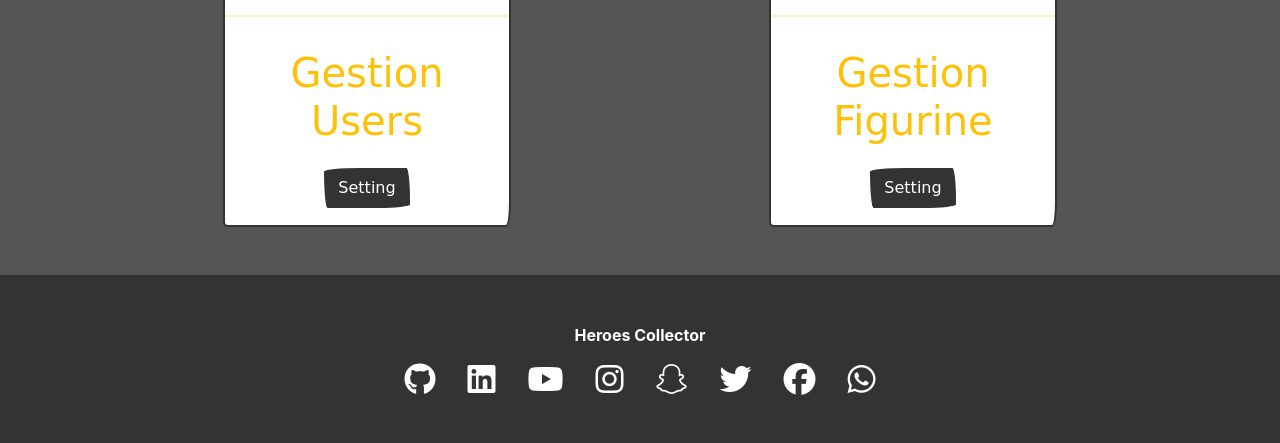
After one commit to romain13500/rncp-figurine, a PHP site: template view/admin.view.php in a window 1280 px wide. The commit adds this page. Shown: the part 857-1300 px from the top of the page. Run offline with PHP 8.4, Linux system fonts and the light colour scheme; the template is opened without the code that fills it, so the values that code supplies are empty; some libraries are stand-ins or nearby versions; some web fonts are replaced.

Commit message:
creation de la page admin view

```diff
--- a/controller/FigurineController.php
+++ b/controller/FigurineController.php
@@ -12,6 +12,11 @@ class FigurineController {
         $this->figurineManager->loadFigurine();
     }
 
+    public function displayFigurineAdmin() {
+        $figurines = $this->figurineManager->getFigurines();
+        require_once "view/admin.figurine.view.php";
+    }
+
 
 
 }
--- /dev/null
+++ b/view/admin.view.php
@@ -0,0 +1,71 @@
+<?php
+
+ob_start()
+?>
+
+<!-- DEBUT DU FRONT -->
+<div class = "container">
+    <div class="d-flex flex-wrap justify-content-around">
+
+        <div class="card" style="width: 18rem;">
+            <img src="..." class="card-img-top" alt="...">
+            <hr>
+            <div class="card-body">
+                <p class="card-text">Gestion Dragon Ball</p>
+                <a href="<?= URL ?>dragonballadmin" class="btn btn-primary">Setting</a>
+            </div>
+        </div>
+
+
+
+
+        <div class="card" style="width: 18rem;">
+        <img src="..." class="card-img-top" alt="...">
+        <hr>
+        <div class="card-body">
+            <p class="card-text">Gestion Naruto</p>
+            <a href="<?= URL ?>narutoadmin" class="btn btn-primary">Setting</a>
+        </div>
+        </div>
+
+
+
+
+        <div class="card" style="width: 18rem;">
+        <img src="..." class="card-img-top" alt="...">
+        <hr>
+        <div class="card-body">
+            <p class="card-text">Gestion One Piece</p>
+            <a href="<?= URL ?>onepieceadmin" class="btn btn-primary">Setting</a>
+        </div>
+        </div>
+
+        <div class="card" style="width: 18rem;">
+        <img src="..." class="card-img-top" alt="...">
+        <hr>
+        <div class="card-body">
+            <p class="card-text">Gestion Users</p>
+            <a href="<?= URL ?>useradmin" class="btn btn-primary">Setting</a>
+        </div>
+        </div>
+
+        <div class="card" style="width: 18rem;">
+        <img src="..." class="card-img-top" alt="...">
+        <hr>
+        <div class="card-body">
+            <p class="card-text">Gestion Figurine</p>
+            <a href="<?= URL ?>figurineadmin" class="btn btn-primary">Setting</a>
+        </div>
+        </div>
+
+    </div>
+</div>
+
+
+<?php
+
+$content = ob_get_clean();
+$title = "admin";
+require_once "base.html.php";
+
+?>
```
Also changed, not shown: admin.view.php (added, +61 -0 lines), index.php (+22 -11 lines), view/admin.figurine.view.php (added, +58 -0 lines).
